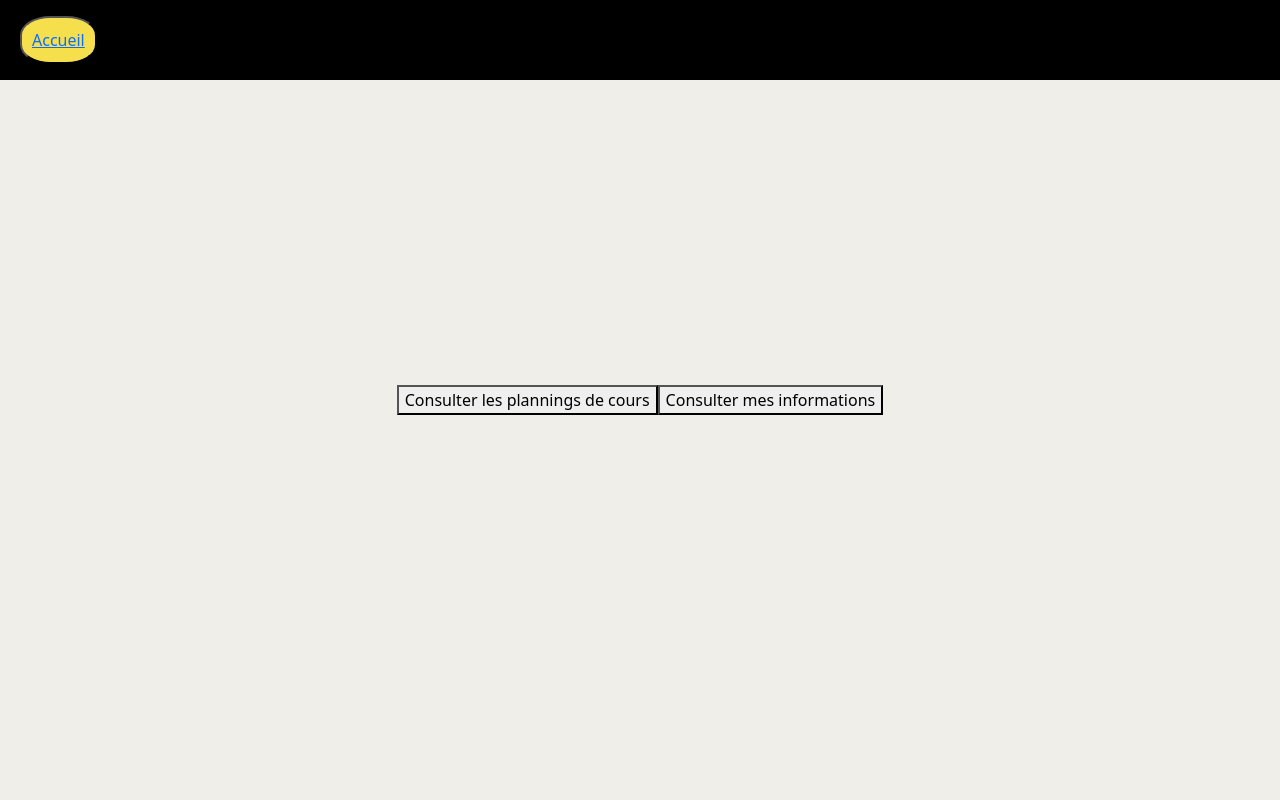
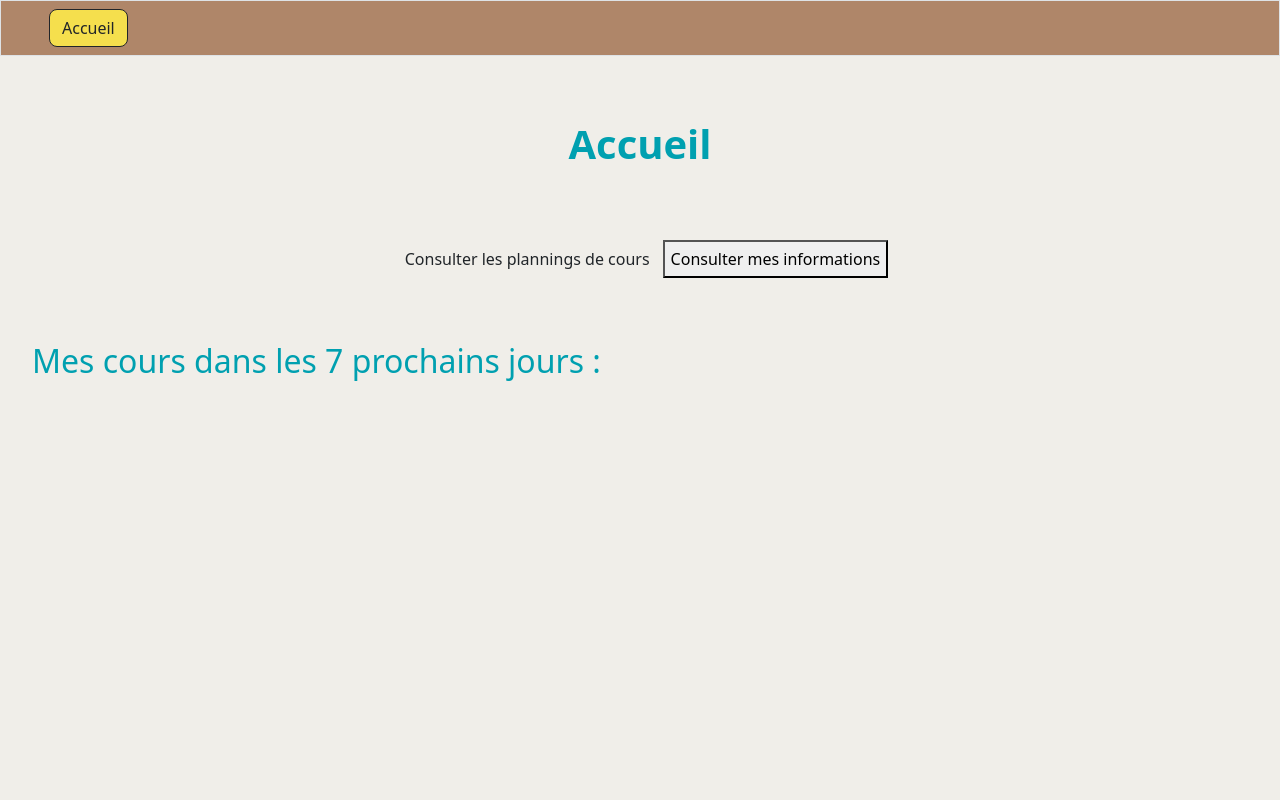
Before and after one commit to varuniv/SAE-WEB_BD-PONEY, a PHP site: page /accueil.php in a window 1280 px wide. Run offline with PHP 8.4, Linux system fonts and the light colour scheme.

Commit message:
Amélioration du front

```diff
--- a/web/accueil.php
+++ b/web/accueil.php
@@ -2,11 +2,15 @@
 $cssFile = "styles/accueil.css";
 include 'header.php';
 ?>
-
+    <div class="titre">
+        <h1>Accueil<h1>
+    </div>
     <div class="accueil_div">
-        <button onclick="window.location.href='plannings.php'">Consulter les plannings de cours</button>
+        <button class="btn" onclick="window.location.href='plannings.php'">Consulter les plannings de cours</button>
         <button onclick="window.location.href='informations.php'">Consulter mes informations</button>
     </div>
-</body>
+    <div class="titre-deux">
+        <h2>Mes cours dans les 7 prochains jours :</h2>
+    </div>
 </body>
 </html>
--- a/web/header.php
+++ b/web/header.php
@@ -19,11 +19,11 @@
 </head>
 <body style="margin: 0;height:100%">
     <header>
-        <nav>
-            <div style="display: flex;background-color: black;position: fixed;width: 100%;padding: 1rem 20px;">
-                <button style="padding: 10px;background-color: #F5DF4D;border-radius: 40%;">
-                    <a href="login.php">Accueil</a>
-                </button>
+        <nav class = "navbar border justify-content-auto " style= "background-color:#AF8669">
+            <div>
+
+                <a class = "btn rounded-3 mx-5 border-1 border-dark" style= "background-color:#F5DF4D" href="login.php">Accueil</a>
+
             </div>
         </nav>
     </header>
--- a/web/styles/accueil.css
+++ b/web/styles/accueil.css
@@ -1,7 +1,34 @@
+body{
+    background-color: #F0EEE9;
+}
+
+.titre{
+    padding-top: 4rem;
+    display: flex;
+    justify-content: center;
+}
+
+h1{
+    color: #00A0B0;
+    font-weight: bold;
+}
+
 .accueil_div{
     display: flex;
-    background-color: #F0EEE9;
-    align-items: center;
+    padding-top: 4rem;
     justify-content: center;
-    height:100%;
 }
+
+.titre-deux{
+    padding-top: 4rem;
+    display: flex;
+    margin-left: 2rem;
+}
+
+h2{
+    color: #00A0B0;
+}
+
+.btn-base{
+    background-color: #F5DF4D ;
+}
```
